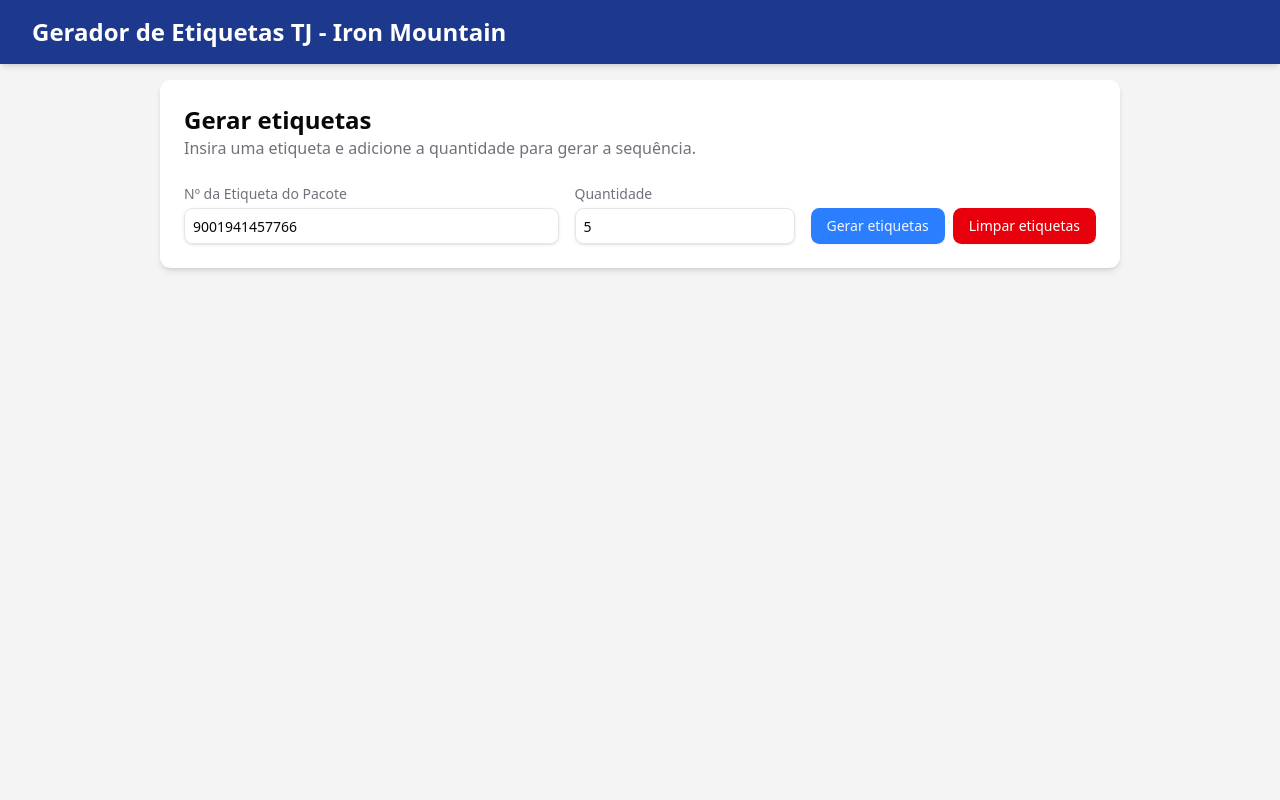
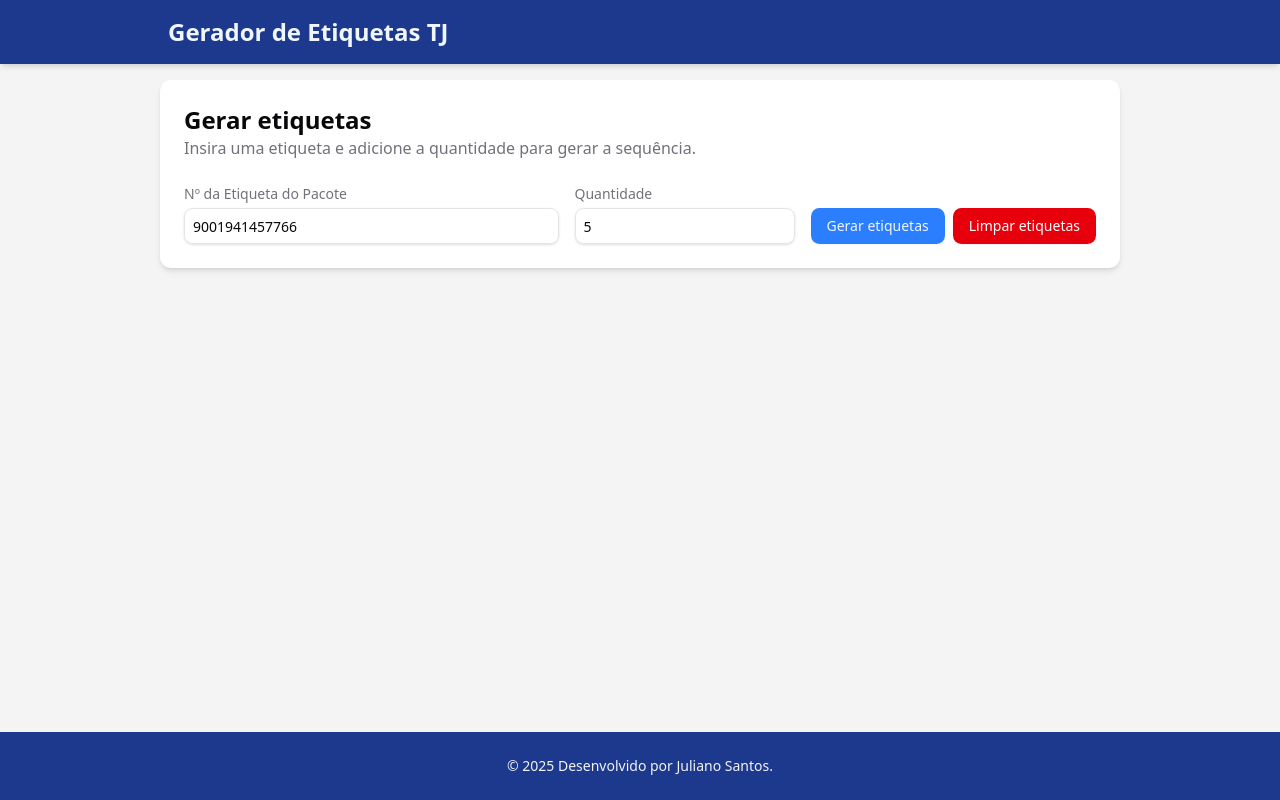
Before and after one commit to DosSantosDev2022/gerador-etiquetas, a React (Vite) app: page / in a window 1280 px wide. Built offline with nearby package versions, Linux system fonts and the light colour scheme.

Commit message:
style: alterações no layout da aplicação

```diff
--- a/index.html
+++ b/index.html
@@ -6,7 +6,7 @@
     <meta name="viewport" content="width=device-width, initial-scale=1.0" />
     <title>Gerador de etiquetas TJSP</title>
   </head>
-  <body>
+  <body class="scrollbar-custom">
     <div id="root"></div>
     <script type="module" src="/src/main.tsx"></script>
   </body>
--- a/src/App.tsx
+++ b/src/App.tsx
@@ -1,9 +1,9 @@
-import { LabelCard } from './components/LabelCard';
-import { Header } from './components/Header';
+import { Footer, Header } from './components/global';
 import { useLabelGenerator } from './hooks/useLabelGenerator';
 import { Button, Input, Label } from './components/ui';
 import { Toaster } from './components/ui/sonner';
 import { Loader2 } from 'lucide-react';
+import { LabelCard } from './components/labelCard';
 
 function App() {
    const {
@@ -23,9 +23,9 @@
 
   return (
     <>
-      <div className="app-container min-h-screen bg-muted pt-20">
+      <div className="app-container min-h-screen flex flex-col bg-muted ">
         <Header />
-        <main className="w-full max-w-5xl mx-auto px-4 sm:px-8">
+        <main className="w-full max-w-5xl mx-auto px-4 sm:px-8 py-20 flex-grow">
           <div className="bg-background rounded-lg shadow-md p-6 mb-6">
             <div className=' mb-6'>
               <h1 className="text-2xl font-bold">Gerar etiquetas</h1>
@@ -94,6 +94,7 @@
             </>
           )}
         </main>
+        <Footer />
       </div>
 
       <pre id="print-area">{zplToPrint}</pre>
--- /dev/null
+++ b/src/components/global/footer.tsx
@@ -0,0 +1,22 @@
+// src/components/Footer.tsx
+
+import React from 'react';
+
+// Definindo o tipo das props, mesmo que vazio, é uma boa prática em TypeScript.
+type FooterProps = {};
+
+const Footer: React.FC<FooterProps> = () => {
+  const currentYear = new Date().getFullYear();
+
+  return (
+    <footer className="bg-blue-900 text-primary-foreground py-6 mt-auto">
+      <div className="container mx-auto text-center">
+        <p className="text-sm text-muted">
+          &copy; {currentYear} Desenvolvido por Juliano Santos.
+        </p>
+      </div>
+    </footer>
+  );
+};
+
+export  {Footer};
--- a/src/components/Header.tsx
+++ b/src/components/global/header.tsx
@@ -3,7 +3,9 @@
 export function Header() {
   return (
     <header className="fixed top-0 left-0 w-full h-16 bg-blue-900 shadow-md flex items-center px-8 z-50">
-      <h1 className="font-bold text-2xl text-white">Gerador de Etiquetas TJ - Iron Mountain</h1>
+      <div className="w-full max-w-5xl mx-auto">
+        <h1 className="font-bold text-2xl text-primary-foreground ml-10">Gerador de Etiquetas TJ</h1>
+      </div>
     </header>
   );
 }
--- /dev/null
+++ b/src/components/global/index.tsx
@@ -0,0 +1,2 @@
+export * from './footer'
+export * from './header'
--- a/src/index.css
+++ b/src/index.css
@@ -148,3 +148,30 @@
     @apply bg-background text-foreground;
   }
 }
+
+.scrollbar-custom::-webkit-scrollbar {
+	width: 6px;
+}
+
+.scrollbar-custom::-webkit-scrollbar-track {
+	background-color: var(--color-primary-foreground);
+}
+
+.scrollbar-custom::-webkit-scrollbar-thumb {
+	background-color: var(--color-blue-900);
+	border-radius: 6px;
+}
+
+/* Estilos para a barra de rolagem no modo dark */
+.dark .scrollbar-custom::-webkit-scrollbar {
+	width: 6px;
+}
+
+.dark .scrollbar-custom::-webkit-scrollbar-track {
+	background-color: var(--color-primary); /* Cor de fundo escura */
+}
+
+.dark .scrollbar-custom::-webkit-scrollbar-thumb {
+	background-color: var(--color-primary-foreground); /* Cor do polegar clara */
+	border-radius: 6px;
+}
```
